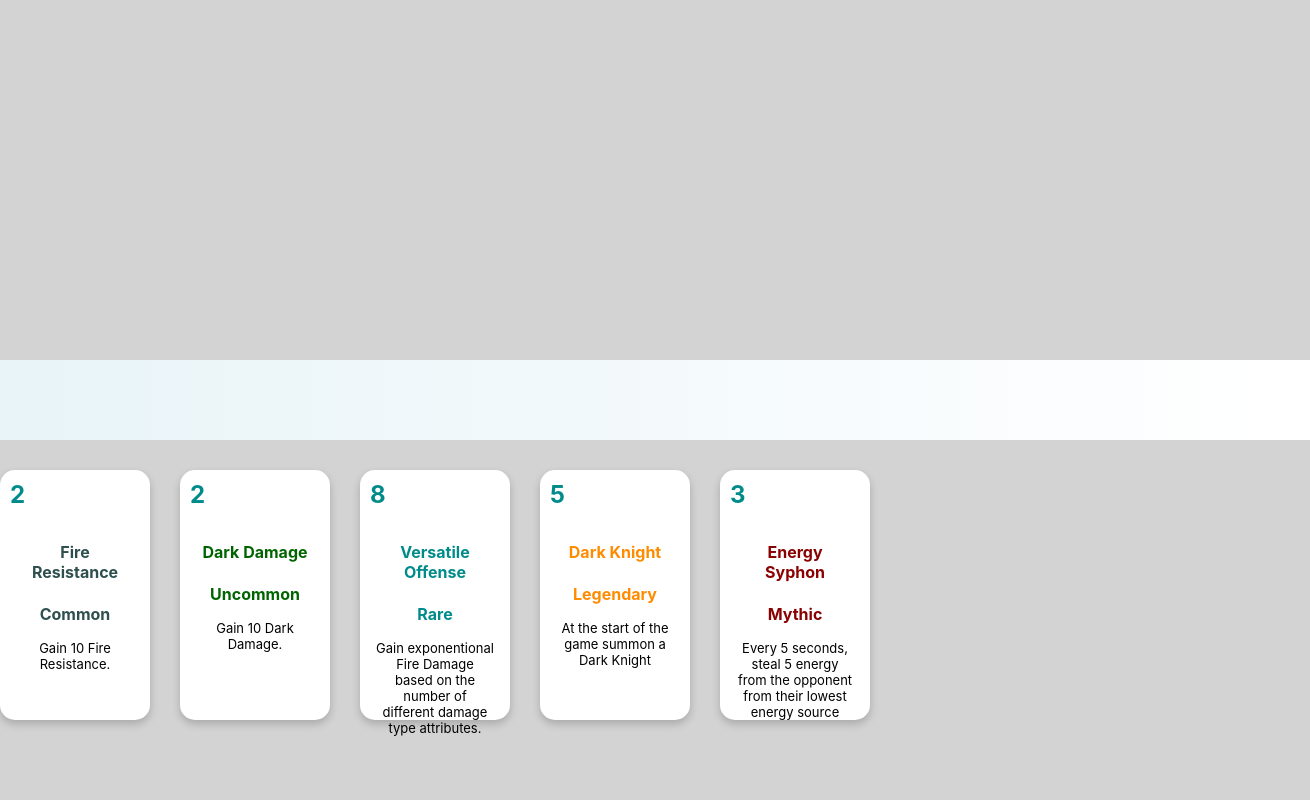
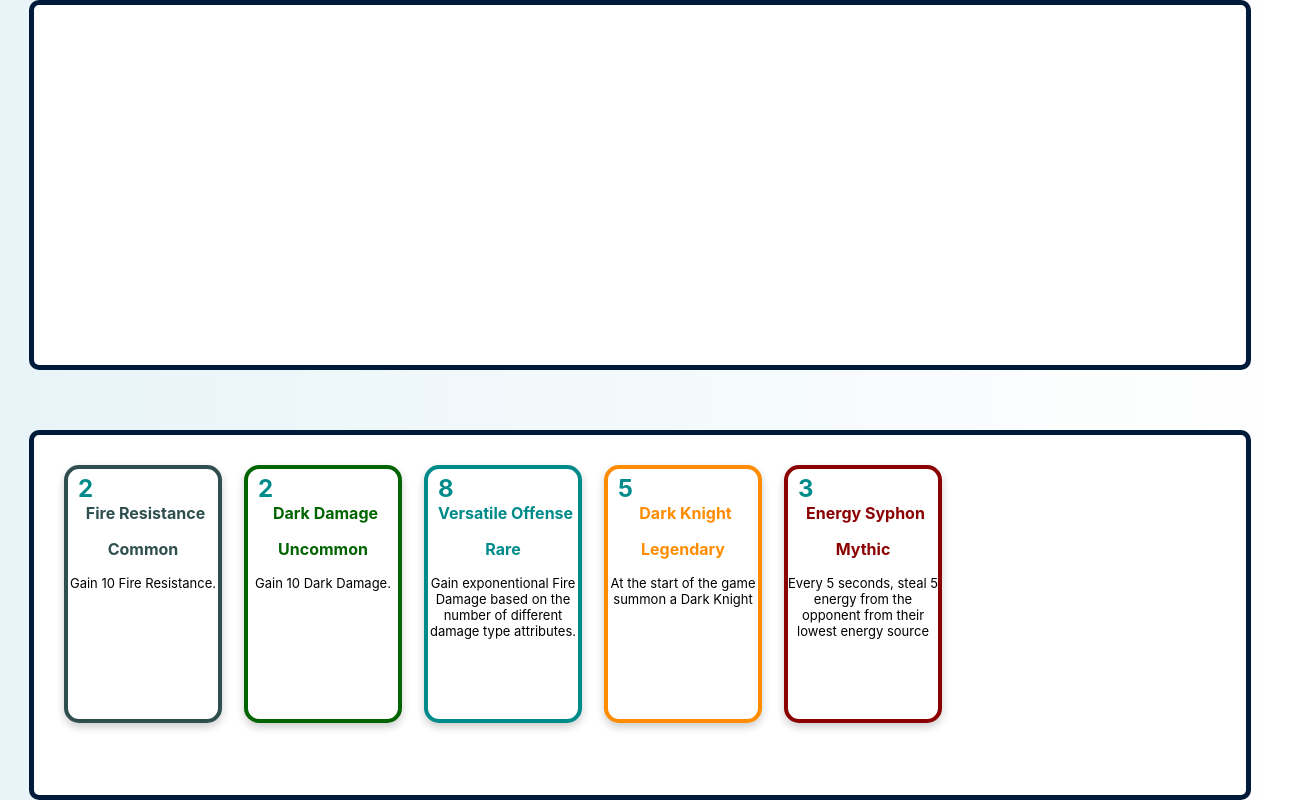
Before and after one commit to zsidoruben/auto-battler-trader, a React (Create React App) app: page / in a window 1280 px wide. Shown: the whole page, 1310 px wide, since content can reach past the window. Built offline with nearby package versions, Linux system fonts and the light colour scheme.

Commit message:
CSS changes

```diff
--- a/src/components/App/App.tsx
+++ b/src/components/App/App.tsx
@@ -1,23 +1,18 @@
 import { FC, useState } from 'react';
 import styles from './styles.module.css';
-import { CardHolder, DeckBuilding, StartMenu } from '../../components';
+import { DeckbuildingPage, StartMenu } from '../../components';
 import React from 'react';
 import { BattleMode } from 'components/BattleMode/BattleMode';
 import { allAbilities } from 'shared/Abilities';
-//const gameManager: GameManager = new GameManager(10);
 
 export const App: FC = () => {
   const [mode, setMode] = useState('DeckBuilding');
   return (
     <div className={styles.main}>
-      {mode === 'start' && (
-        <StartMenu onStartClick={() => setMode('battle')} />
-      )}
+      {mode === 'start' && <StartMenu onStartClick={() => setMode('battle')} />}
       {mode === 'battle' && <BattleMode />}
       {mode === 'gameOver' && <>GameOver</>}
-      {mode === 'DeckBuilding' && (
-        <CardHolder unlockedAbilitiesList={allAbilities} />
-      )}
+      {mode === 'DeckBuilding' && <DeckbuildingPage unlockedAbilitiesList={allAbilities} />}
     </div>
   );
 };
--- a/src/components/BattleMode/BattleMode.tsx
+++ b/src/components/BattleMode/BattleMode.tsx
@@ -1,6 +1,6 @@
 import { FC } from 'react';
 import styles from './styles.module.css';
-import { CardHolder } from 'components/CardHolder/CardHolder';
+import { DeckbuildingPage } from 'components/CardHolder/DeckBuilding';
 import { allAbilities } from 'shared/Abilities';
 import { Entity } from './Entity';
 import { findGcd } from './GDC';
--- a/src/components/Card/Card.tsx
+++ b/src/components/Card/Card.tsx
@@ -6,16 +6,40 @@ import styled from 'styled-components';
 interface CardProps {
   ability: Ability;
 }
-
-const Description = styled.div`
-  font-size: small;
+const STAbilityName = styled.h4`
+  font-weight: bold;
+  padding: 0 0 0 5px;
+  margin: 0px;
+`;
+const STRarityName = styled.p`
+  font-weight: bold;
+  padding: 0 0 0 0;
 `;
 
-const CardWrapper = styled.div`
+const STEnergyText = styled.div`
+  font-weight: bold;
+  font-size: 24px;
+  padding: 5px 0px 0px 10px;
+  -webkit-text-fill-color: darkcyan;
+`;
+
+const STDescription = styled.div`
+  font-size: small;
+  min-height: 90%;
+`;
+
+const STContainer = styled.div`
+  text-align: center;
+  padding: 0px 0px 0px 0px;
+  position: relative;
+`;
+
+const STCardWrapper = styled.div`
   box-shadow: 0 4px 8px 0 rgba(0, 0, 0, 0.2);
   transition: 0.3s;
   background-color: white;
   border-radius: 15px;
+  border: 4px solid black;
 
   width: 100%;
   height: 100%;
@@ -53,17 +77,13 @@ export const Card: FC<CardProps> = ({ ability }) => {
   }
 
   return (
-    <CardWrapper>
-      <div className={styles.energytext}>{ability.energyCost}</div>
-      <div className={styles.container}>
-        <h4>
-          <p style={{ color: color }}>{ability.name}</p>
-        </h4>
-        <p className={styles.rarity} style={{ color: color }}>
-          {rarityName}
-        </p>
-        <Description>{ability.description}</Description>
-      </div>
-    </CardWrapper>
+    <STCardWrapper style={{ borderColor: color }}>
+      <STEnergyText>{ability.energyCost}</STEnergyText>
+      <STContainer>
+        <STAbilityName style={{ color: color }}>{ability.name}</STAbilityName>
+        <STRarityName style={{ color: color }}>{rarityName}</STRarityName>
+        <STDescription>{ability.description}</STDescription>
+      </STContainer>
+    </STCardWrapper>
   );
 };
--- a/src/components/Card/styles.module.css
+++ /dev/null
@@ -1,34 +0,0 @@
- .card {
-     /* Add shadows to create the "card" effect */
- }
-
- /* On mouse-over, add a deeper shadow */
- .card:hover {}
-
- /* Add some padding inside the card container */
- .container {
-     text-align: center;
-     padding: 2px 16px;
-     position: relative;
- }
-
- .rarity {
-     font-weight: bold;
- }
-
- .energycost {
-     width: 40px;
- }
-
- .energytext {
-     font-weight: bold;
-     font-size: 24px;
-     padding: 10px;
-     -webkit-text-fill-color: darkcyan;
- }
-
- .energycontainer {
-     display: flex;
-     align-items: center;
-     grid-template-columns: 1fr 1fr;
- }
--- a/src/components/CardHolder/CardHolder.tsx
+++ b/src/components/CardHolder/DeckBuilding.tsx
@@ -8,7 +8,7 @@ interface CardHolderProps {
   equippedAbilities?: Ability[];
 }
 
-export const CardHolder: FC<CardHolderProps> = ({ unlockedAbilitiesList, equippedAbilities = [] }) => {
+export const DeckbuildingPage: FC<CardHolderProps> = ({ unlockedAbilitiesList, equippedAbilities = [] }) => {
   const [equippedList, setEquippedList] = useState<Ability[]>(equippedAbilities);
   const [unlockedList, setUnlockedList] = useState(unlockedAbilitiesList);
   const grid = 30;
@@ -28,11 +28,13 @@ export const CardHolder: FC<CardHolderProps> = ({ unlockedAbilitiesList, equippe
   });
 
   const getListStyle = (isDraggingOver: boolean, itemsLength: number) => ({
-    background: isDraggingOver ? 'lightblue' : 'lightgrey',
+    background: 'white',
     display: 'flex',
     padding: grid,
-    width: '100%',
-    height: '300px'
+    width: '90%',
+    height: '300px',
+    border: '5px solid #001b39',
+    'border-radius': '10px'
   });
 
   function endDrag(result: DropResult): void {
@@ -58,7 +60,7 @@ export const CardHolder: FC<CardHolderProps> = ({ unlockedAbilitiesList, equippe
         const newList = unlockedList.filter((item, index) => index !== source.index);
         newList.splice(destination.index, 0, unlockedList[source.index]);
         setUnlockedList(unlockedList => [...newList]);
-      } else if (start === 'equiped') {
+      } else if (start === 'equipped') {
         const newList = equippedList.filter((item, index) => index !== source.index);
         newList.splice(destination.index, 0, equippedList[source.index]);
         setEquippedList(equippedList => [...newList]);
--- a/src/components/CardHolder/index.ts
+++ b/src/components/CardHolder/index.ts
@@ -1 +1 @@
-export * from './CardHolder';
+export * from './DeckBuilding';
--- a/src/components/DeckBuilding/DeckBuilding.tsx
+++ /dev/null
@@ -1,44 +0,0 @@
-import { CardHolder } from 'components';
-import { Ability } from 'components/BattleMode/Ability';
-import { FC, useState } from 'react';
-import { DragDropContext, DropResult } from 'react-beautiful-dnd';
-
-interface DeckBuildingProps {
-  unlockedAbilitiesList: Ability[];
-  equippedAbilities?: Ability[];
-}
-export const DeckBuilding: FC<DeckBuildingProps> = ({
-  unlockedAbilitiesList,
-  equippedAbilities = [],
-}) => {
-  const [equippedList, setEquippedList] =
-    useState<Ability[]>(equippedAbilities);
-  const [unlockedList, setUnlockedList] = useState(unlockedAbilitiesList);
-
-  const endDrag = (result: DropResult) => {
-    if (!result.destination) {
-      return;
-    }
-  };
-
-  /*const reorder = (
-    list: Ability[],
-    startIndex: number,
-    endIndex: number,
-  ) => {
-    const result = Array.from(list);
-    const [removed] = result.splice(startIndex, 1);
-    result.splice(endIndex, 0, removed);
-
-    return result;
-  };
-*/
-  return (
-    <>
-      <CardHolder
-        equippedAbilities={equippedList}
-        unlockedAbilitiesList={unlockedAbilitiesList}
-      />
-    </>
-  );
-};
--- a/src/components/DeckBuilding/index.ts
+++ /dev/null
@@ -1 +0,0 @@
-export * from './DeckBuilding';
--- a/src/components/index.ts
+++ b/src/components/index.ts
@@ -1,5 +1,4 @@
 export * from './App';
 export * from './StartMenu';
 //export * from './BattleMode';
-export * from './DeckBuilding';
 export * from './CardHolder';
```
Also changed, not shown: src/components/DeckBuilding/reorder.js (deleted, +0 -67 lines).
